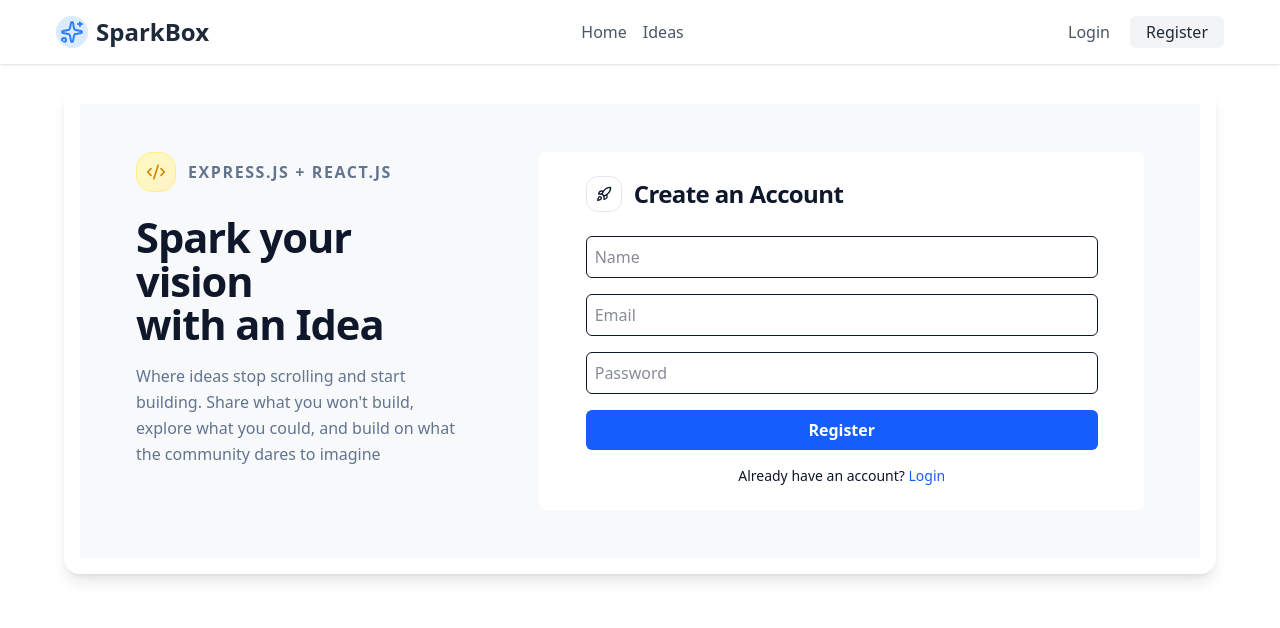
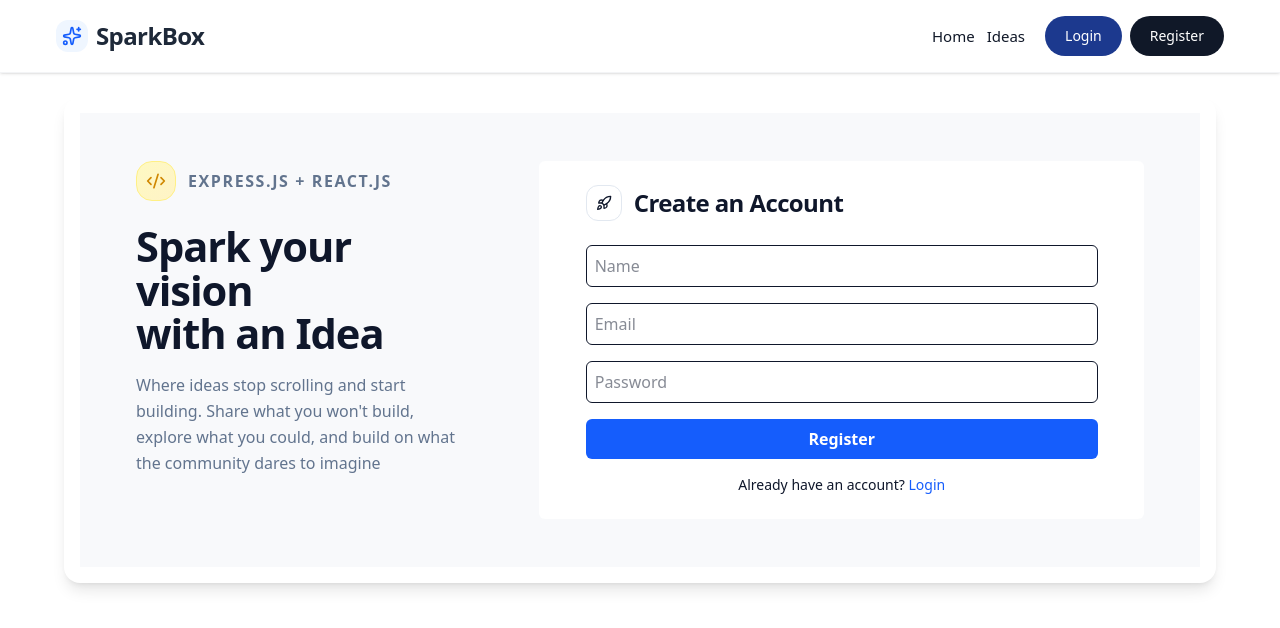
Before and after one commit to philips-ola/spark-box-ui, a React (Vite) app: page /register in a window 1280 px wide. Shown: the top 628 px of the page. Built offline with nearby package versions, Linux system fonts and the light colour scheme; no server answers.

Commit message:
User autentication

```diff
--- a/src/component/Header.tsx
+++ b/src/component/Header.tsx
@@ -1,12 +1,14 @@
 import { Link, useNavigate } from '@tanstack/react-router';
-import {Sparkles } from 'lucide-react';
+import { Sparkles, Menu, X } from 'lucide-react';
 import { useAuth } from '#/context/AuthContext';
+import { useState } from 'react';
 import { logoutUser } from '#/api/auth';
 
 const Header = () => {
 
   const navigate = useNavigate();
   const {user, setUser, setAccessToken} = useAuth();
+    const [isOpen, setIsOpen] = useState(false);
 
   const handleLogout = async() => {
     try{
@@ -20,67 +22,115 @@ const Header = () => {
   }
 
 return (
-    <header className='bg-white shadow'>
+    <header className='bg-white/80 backdrop-blur-md shadow-sm sticky top-0 z-50 border-b border-gray-100'>
       <div className='container mx-auto px-6 lg:px-14 py-4 flex justify-between items-center'>
-        <div className='flex items-center space-x-2 text-gray-800'>
+        {/* Logo */}
         <Link to='/' className='flex items-center space-x-2 text-gray-800'>
-            <Sparkles className='bg-blue-100 py-1 rounded-2xl w-8 h-8 text-blue-500' />
-            <h1 className='text-2xl font-bold'>SparkBox</h1>
+          <div className='bg-blue-50 p-1.5 rounded-xl'>
+            <Sparkles className='w-5 h-5 text-blue-600' />
+          </div>
+          <h1 className='text-2xl font-bold tracking-tight'>SparkBox</h1>
         </Link>
-        </div>
 
-        <nav className='flex items-center space-x-4'>
-          <Link
-            to='/'
-            className='text-gray-600 hover:text-gray-900 font-medium transition leading-none'
-          >
+
+
+        {/* Desktop Actions */}
+        <div className='hidden md:flex items-center gap-3'>
+          <Link to='/' className='text-gray-900 hover:text-gray-900 font-medium transition text-[15px]'>
             Home
           </Link>
-          <Link
-            to='/ideas'
-            className='text-gray-600 hover:text-gray-900 font-medium transition leading-none'
-          >
+          <Link to='/ideas' className='text-gray-900 hover:text-gray-900 font-medium transition text-[15px]'>
             Ideas
           </Link>
-          {/* Conditional display of link */}
-          {user &&
+          {user && (
             <Link
               to='/ideas/new'
-            className='bg-blue-600 hover:bg-blue-700 text-white font-medium transition px-4 py-2 rounded-md leading-none'
+              className='bg-blue-800 hover:bg-blue-900 text-white font-medium transition px-4 py-2.5 rounded-full text-sm shadow-sm shadow-blue-200'
             >
               + Submit Idea
             </Link>
-          }
+          )}
 
-        </nav>
+          {!user? (
+            <div className='flex items-center gap-2 ml-2'>
 
-        {/* Auth Button - Displays only when user is loged out*/}
-        {!user ? (
-          <>
-          <div className="flex items-center space-x-2">
-          <Link to='/login' className='text-gray-600 hover:text-gray-700 font-medium transition px-3 py-2 leading-none'>
+              <Link to='/login' className='bg-blue-900 hover:bg-blue text-white font-medium px-5 py-2.5 rounded-full text-sm transition'>
                 Login
               </Link>
-
-          <Link to='/register' className='bg-gray-100 rounded-md hover:bg-gray-200 text-gray-800 font-medium transition px-4 py-2 leading-none'>
+              <Link to='/register' className='bg-gray-900 hover:bg-black text-white font-medium px-5 py-2.5 rounded-full text-sm transition'>
                 Register
               </Link>
             </div>
-          </>
           ) : (
-          <>
-          <span className="text-gray-700 font-medium px-2">
-            Welcome, {user.name.split(' ')[1]}
+            <div className='flex items-center gap-4 ml-2 border-l pl-4 border-gray-200'>
+              <span className='text-gray-700 text-sm font-medium'>
+                Hi, {user?.name?.split(' ')[0] || 'there'}
               </span>
-            <button onClick={handleLogout} className="text-red-600 hover:text-red-900 font-medium transition px-3 py-2 leading-none">
+              <button
+                onClick={handleLogout}
+                className='text-red-500 hover:text-red-700 font-medium transition text-sm'
+              >
                 Logout
               </button>
-          </>
+            </div>
+          )}
+        </div>
+
+        {/* Hamburger Button */}
+        <button
+          onClick={() => setIsOpen(!isOpen)}
+          className='md:hidden p-2 rounded-lg hover:bg-gray-100 transition'
+        >
+          {isOpen? <X className='w-6 h-6' /> : <Menu className='w-6 h-6' />}
+        </button>
+      </div>
+
+      {/* Mobile Menu */}
+      {isOpen && (
+        <div className='md:hidden bg-white border-t border-gray-100 animate-in slide-in-from-top-2'>
+          <div className='px-6 py-6 flex flex-col gap-5'>
+            <Link onClick={() => setIsOpen(false)} to='/' className='text-gray-700 font-medium'>
+              Home
+            </Link>
+            <Link onClick={() => setIsOpen(false)} to='/ideas' className='text-gray-700 font-medium'>
+              Ideas
+            </Link>
+
+            <hr className='border-gray-100' />
+
+            {user && (
+              <Link
+                onClick={() => setIsOpen(false)}
+                to='/ideas/new'
+                className='bg-blue-600 text-white text-center font-medium px-4 py-3 rounded-xl'
+              >
+                + Submit Idea
+              </Link>
             )}
 
+            {!user? (
+              <div className='flex flex-col gap-3'>
+                <Link onClick={() => setIsOpen(false)} to='/login' className='text-center bg-gray-100 py-3 rounded-xl font-medium'>
+                  Login
+                </Link>
+                <Link onClick={() => setIsOpen(false)} to='/register' className='text-center bg-gray-900 text-white py-3 rounded-xl font-medium'>
+                  Register
+                </Link>
               </div>
+            ) : (
+              <div className='flex flex-col gap-3'>
+                <span className='text-gray-600 text-sm'>Welcome, {user?.name}</span>
+                <button onClick={handleLogout} className='text-left text-red-600 font-medium'>
+                  Logout
+                </button>
+              </div>
+            )}
+          </div>
+        </div>
+      )}
     </header>
   );
+
 };
 
 export default Header;
--- a/src/component/IdeaCard.tsx
+++ b/src/component/IdeaCard.tsx
@@ -1,5 +1,6 @@
 import { Link } from "@tanstack/react-router";
 import type { Idea } from "#/types";
+import { useAuth } from "#/context/AuthContext";
 
 type Props = {
   idea: Idea
@@ -12,6 +13,7 @@ const IdeaCard = ({ idea }: Props) => {
     : typeof idea.tags === 'string'
    ? (idea.tags as string).split(',').map(t => t.trim()).filter(Boolean)
     : []
+   const { user } = useAuth();
 
   return (
     <>
@@ -43,7 +45,9 @@ const IdeaCard = ({ idea }: Props) => {
       <div className="mt-6 flex items-center justify-between">
         <div className="flex items-center gap-2">
           <div className="h-6 w-6 rounded-full bg-gradient-to-br from-violet-500 to-zinc-900" />
-          <span className="text-xs text-zinc-500">By you</span>
+          <span className="text-xs text-zinc-500">
+          By {user?.id === idea.user ? user.name : "Anonymous"}
+        </span>
         </div>
 
         <Link
--- a/src/context/AuthContext.tsx
+++ b/src/context/AuthContext.tsx
@@ -1,5 +1,6 @@
 import { createContext, useContext, useState, useEffect, type ReactNode} from "react";
 import { refreshAccessToken } from "#/api/auth";
+import { setStoredAccessToken } from "#/lib/authToken";
 
 type User = {
     id: string;
@@ -28,12 +29,18 @@ export const AuthProvider = ({children}: {children: ReactNode}) => {
                 const { accessToken: newToken, user } = await refreshAccessToken();
                 setAccessToken(newToken);
                 setUser(user);
+                setStoredAccessToken(newToken)
             }catch(err: any) {
                 console.log('Failed to refresh token', err)
             }
         }
         loadAuth();
     }, []);
+
+    useEffect(() => {
+        setStoredAccessToken(accessToken);
+
+    }, [accessToken]);
 
     return(
         <AuthContext.Provider value={{accessToken, setAccessToken, user, setUser}}>
--- /dev/null
+++ b/src/lib/authToken.ts
@@ -0,0 +1,7 @@
+let accessToken: string | null = null;
+
+export const setStoredAccessToken = (token: string | null ) => {
+    accessToken = token;
+}
+
+export const getStoredAccessToken = () => accessToken;
--- a/src/lib/axios.ts
+++ b/src/lib/axios.ts
@@ -1,4 +1,6 @@
 import axios from "axios";
+import { getStoredAccessToken, setStoredAccessToken } from "./authToken";
+import { refreshAccessToken } from "#/api/auth";
 
 const api = axios.create({
     baseURL: '/api',
@@ -8,4 +10,41 @@ const api = axios.create({
     },
 });
 
+// Attach token on refresh
+api.interceptors.request.use((config) => {
+    const token = getStoredAccessToken();
+    if(token) {
+        config.headers.Authorization = `Bearer ${token}`
+    }
+    return config;
+});
+
+
+
+// Attach token after expire
+api.interceptors.response.use(
+    (res) => res,
+    async(error) => {
+        const originalRequest = error.config;
+
+        if(error.response?.status === 401 &&
+            !originalRequest._retry &&
+            !originalRequest.url.includes('/auth/refresh')
+        ){
+            originalRequest._retry = true;
+
+            try{
+                const {accessToken: newToken} = await refreshAccessToken();
+                setStoredAccessToken(newToken);
+                originalRequest.headers.Authorization = `Bearer ${newToken}`;
+                return api(originalRequest)
+            }catch (err) {
+                console.error('refresh token failed', err)
+            }
+        }
+
+        return Promise.reject(error);
+    }
+);
+
 export default api;
```
Also changed, not shown: src/routes/ideas/$ideaId/index.tsx (+38 -0 lines), src/router.tsx (line endings or trailing spaces). Lines whose indentation alone changed are shown as unchanged.
